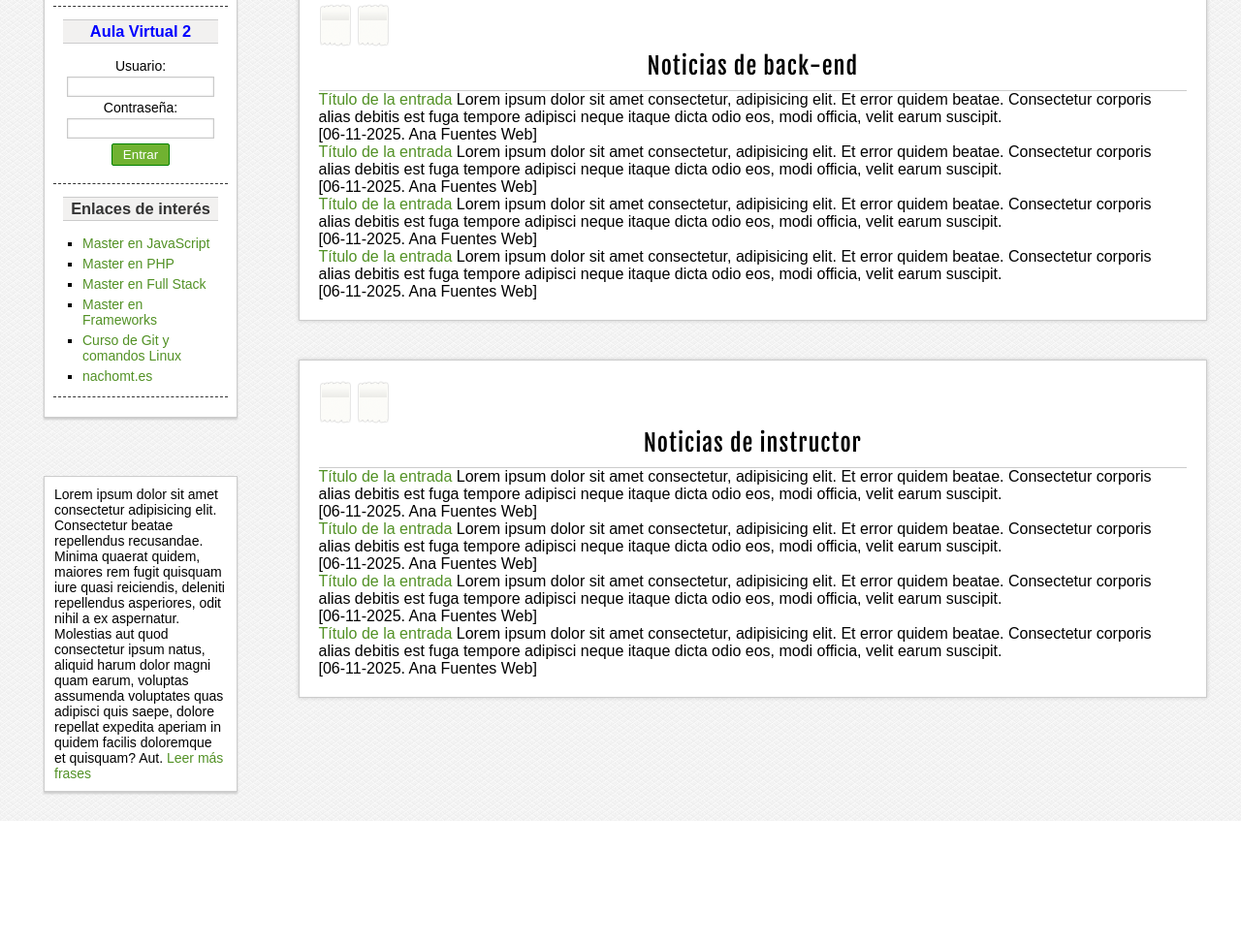
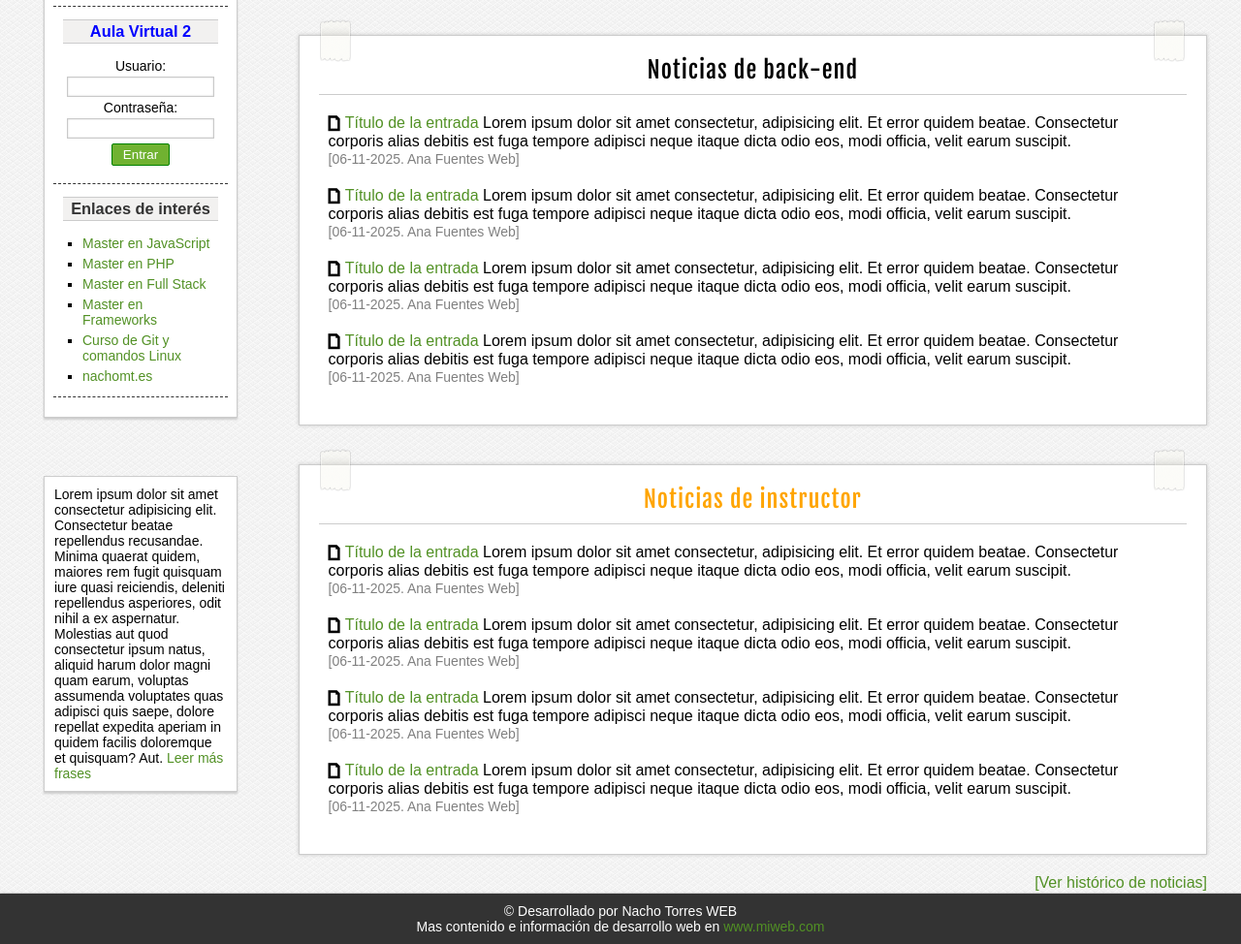
Before and after one commit to imartor99/DESIGN-INTERFACES-WEB, a plain HTML site: page CSS/proyecto1css/proyecto1_CSS.html in a window 1280 px wide. Shown: the part 737-1711 px from the top of the page at 97% size. Before the commit the page ends 1584 px from the top, so only its background shows below. Drawn offline with Linux system fonts and the light colour scheme; files whose address does not match are found by name.

Commit message:
termino proyecto clase css

```diff
--- a/CSS/proyecto1css/proyecto1_CSS.html
+++ b/CSS/proyecto1css/proyecto1_CSS.html
@@ -5,7 +5,7 @@
     <link rel="stylesheet" href="style.css" />
     <meta name="viewport" content="width=device-width, initial-scale=1.0" />
     <link rel="icon" href="/CSS/proyecto1css/img/logo.png" />
-    <title>Proeycto1_CSS</title>
+    <title>Proyecto1_CSS</title>
   </head>
   <body>
     <!-- Inicio de la cabecera -->
@@ -130,11 +130,11 @@
             <img src="img/scotch.png" alt="Pegatina" class="stickerTwo" />
           </span>
 
-          <h2 class="titulo">Noticias de front-end</h2>
+          <h2 class="titulo red">Noticias de front-end</h2>
 
           <article class="article">
             <p>
-              <a href="#">Título de la entrada</a>
+              <a href="#"><span class="icon">a</span>Título de la entrada</a>
               Lorem ipsum dolor sit amet consectetur, adipisicing elit. Et error
               quidem beatae. Consectetur corporis alias debitis est fuga tempore
               adipisci neque itaque dicta odio eos, modi officia, velit earum
@@ -146,7 +146,7 @@
 
           <article class="article">
             <p>
-              <a href="#">Título de la entrada</a>
+              <a href="#"><span class="icon">a</span>Título de la entrada</a>
               Lorem ipsum dolor sit amet consectetur, adipisicing elit. Et error
               quidem beatae. Consectetur corporis alias debitis est fuga tempore
               adipisci neque itaque dicta odio eos, modi officia, velit earum
@@ -158,7 +158,7 @@
 
           <article class="article">
             <p>
-              <a href="#">Título de la entrada</a>
+              <a href="#"><span class="icon">a</span>Título de la entrada</a>
               Lorem ipsum dolor sit amet consectetur, adipisicing elit. Et error
               quidem beatae. Consectetur corporis alias debitis est fuga tempore
               adipisci neque itaque dicta odio eos, modi officia, velit earum
@@ -170,7 +170,7 @@
 
           <article class="article">
             <p>
-              <a href="#">Título de la entrada</a>
+              <a href="#"><span class="icon">a</span>Título de la entrada</a>
               Lorem ipsum dolor sit amet consectetur, adipisicing elit. Et error
               quidem beatae. Consectetur corporis alias debitis est fuga tempore
               adipisci neque itaque dicta odio eos, modi officia, velit earum
@@ -191,7 +191,7 @@
 
           <article class="article">
             <p>
-              <a href="#">Título de la entrada</a>
+              <a href="#"><span class="icon">a</span>Título de la entrada</a>
               Lorem ipsum dolor sit amet consectetur, adipisicing elit. Et error
               quidem beatae. Consectetur corporis alias debitis est fuga tempore
               adipisci neque itaque dicta odio eos, modi officia, velit earum
@@ -203,7 +203,7 @@
 
           <article class="article">
             <p>
-              <a href="#">Título de la entrada</a>
+              <a href="#"><span class="icon">a</span>Título de la entrada</a>
               Lorem ipsum dolor sit amet consectetur, adipisicing elit. Et error
               quidem beatae. Consectetur corporis alias debitis est fuga tempore
               adipisci neque itaque dicta odio eos, modi officia, velit earum
@@ -215,7 +215,7 @@
 
           <article class="article">
             <p>
-              <a href="#">Título de la entrada</a>
+              <a href="#"><span class="icon">a</span>Título de la entrada</a>
               Lorem ipsum dolor sit amet consectetur, adipisicing elit. Et error
               quidem beatae. Consectetur corporis alias debitis est fuga tempore
               adipisci neque itaque dicta odio eos, modi officia, velit earum
@@ -227,7 +227,7 @@
 
           <article class="article">
             <p>
-              <a href="#">Título de la entrada</a>
+              <a href="#"><span class="icon">a</span>Título de la entrada</a>
               Lorem ipsum dolor sit amet consectetur, adipisicing elit. Et error
               quidem beatae. Consectetur corporis alias debitis est fuga tempore
               adipisci neque itaque dicta odio eos, modi officia, velit earum
@@ -244,11 +244,11 @@
             <img src="img/scotch.png" alt="Pegatina" class="stickerTwo" />
           </span>
 
-          <h2 class="titulo">Noticias de instructor</h2>
+          <h2 class="titulo orange">Noticias de instructor</h2>
 
           <article class="article">
             <p>
-              <a href="#">Título de la entrada</a>
+              <a href="#"><span class="icon">a</span>Título de la entrada</a>
               Lorem ipsum dolor sit amet consectetur, adipisicing elit. Et error
               quidem beatae. Consectetur corporis alias debitis est fuga tempore
               adipisci neque itaque dicta odio eos, modi officia, velit earum
@@ -260,7 +260,7 @@
 
           <article class="article">
             <p>
-              <a href="#">Título de la entrada</a>
+              <a href="#"><span class="icon">a</span>Título de la entrada</a>
               Lorem ipsum dolor sit amet consectetur, adipisicing elit. Et error
               quidem beatae. Consectetur corporis alias debitis est fuga tempore
               adipisci neque itaque dicta odio eos, modi officia, velit earum
@@ -272,7 +272,7 @@
 
           <article class="article">
             <p>
-              <a href="#">Título de la entrada</a>
+              <a href="#"><span class="icon">a</span>Título de la entrada</a>
               Lorem ipsum dolor sit amet consectetur, adipisicing elit. Et error
               quidem beatae. Consectetur corporis alias debitis est fuga tempore
               adipisci neque itaque dicta odio eos, modi officia, velit earum
@@ -284,7 +284,7 @@
 
           <article class="article">
             <p>
-              <a href="#">Título de la entrada</a>
+              <a href="#"><span class="icon">a</span>Título de la entrada</a>
               Lorem ipsum dolor sit amet consectetur, adipisicing elit. Et error
               quidem beatae. Consectetur corporis alias debitis est fuga tempore
               adipisci neque itaque dicta odio eos, modi officia, velit earum
@@ -306,6 +306,17 @@
         doloremque et quisquam? Aut.
         <a href="#">Leer más frases</a>
       </aside>
+
+      <div class="clearfix"></div>
+
+      <div id="history">
+        <a href="#">[Ver histórico de noticias]</a>
+      </div>
     </main>
+
+    <footer id="footer">
+      <p>&copy; Desarrollado por Nacho Torres WEB</p>
+      <p>Mas contenido e información de desarrollo web en <a href="#">www.miweb.com</a></p>
+    </footer>
   </body>
 </html>
--- a/CSS/proyecto1css/style.css
+++ b/CSS/proyecto1css/style.css
@@ -16,6 +16,17 @@
   font-weight: normal;
   font-style: normal;
 }
+
+@font-face {
+  font-family: "icon";
+  src: url(/CSS/proyecto1css/fonts/websymbols-regular-webfont.eot) format("embedded-opentype"),
+    url(/CSS/proyecto1css/fonts/websymbols-regular-webfont.svg) format("svg"),
+    url(/CSS/proyecto1css/fonts/websymbols-regular-webfont.ttf) format("truetype"),
+    url(/CSS/proyecto1css/fonts/websymbols-regular-webfont.woff) format("woff");
+  font-weight: normal;
+  font-style: normal;
+}
+
 
 /* ESTILOS GENERALES */
 
@@ -269,6 +280,10 @@ a:hover {
   color: blue !important;
 }
 
+.orange{
+  color: orange !important;
+}
+
 #aside li {
   list-style: square;
   margin-top: 8 px;
@@ -304,4 +319,53 @@ a:hover {
   border: 1px solid #ccc;
   box-shadow: 0px 0px 4px #c9c9c9;
   font-size: 16px;
+  position: relative;
 }
+
+#sections .article {
+  margin: 20px 10px;
+}
+
+#sections .date{
+  color: gray;
+  font-size: 14px;
+}
+
+#sections .stickerOne,
+#sections .stickerTwo {
+  position: absolute;
+  margin-top: -38px;
+}
+#sections .stickerTwo{
+  left: 880px;
+}
+
+.icon {
+  font-family: "icon";
+  margin-right: 5px;
+  color: black;
+}
+
+.clearfix{
+  float: none;
+  clear: both;
+}
+
+#history {
+  float: right;
+  margin-top: 20px;
+  margin-right: 20px;
+}
+
+#footer {
+  width: 100%;
+  background-color: #333;
+  color: white;
+  text-align: center;
+  margin-top: 40px;
+  padding-top: 10px;
+  padding-bottom: 10px;
+  font-family: sans-serif;
+  font-size: 14px;
+  box-shadow: 0px 0px 2px gray;
+}
```
